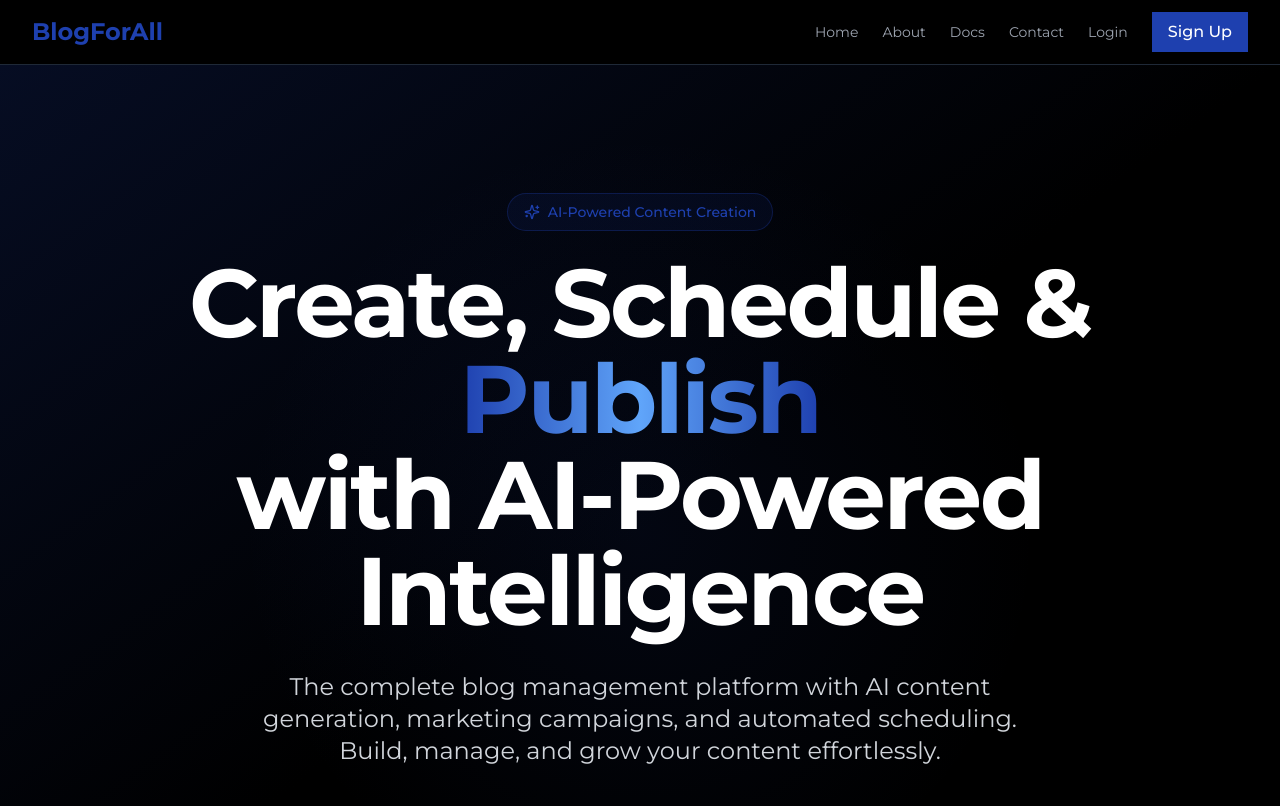
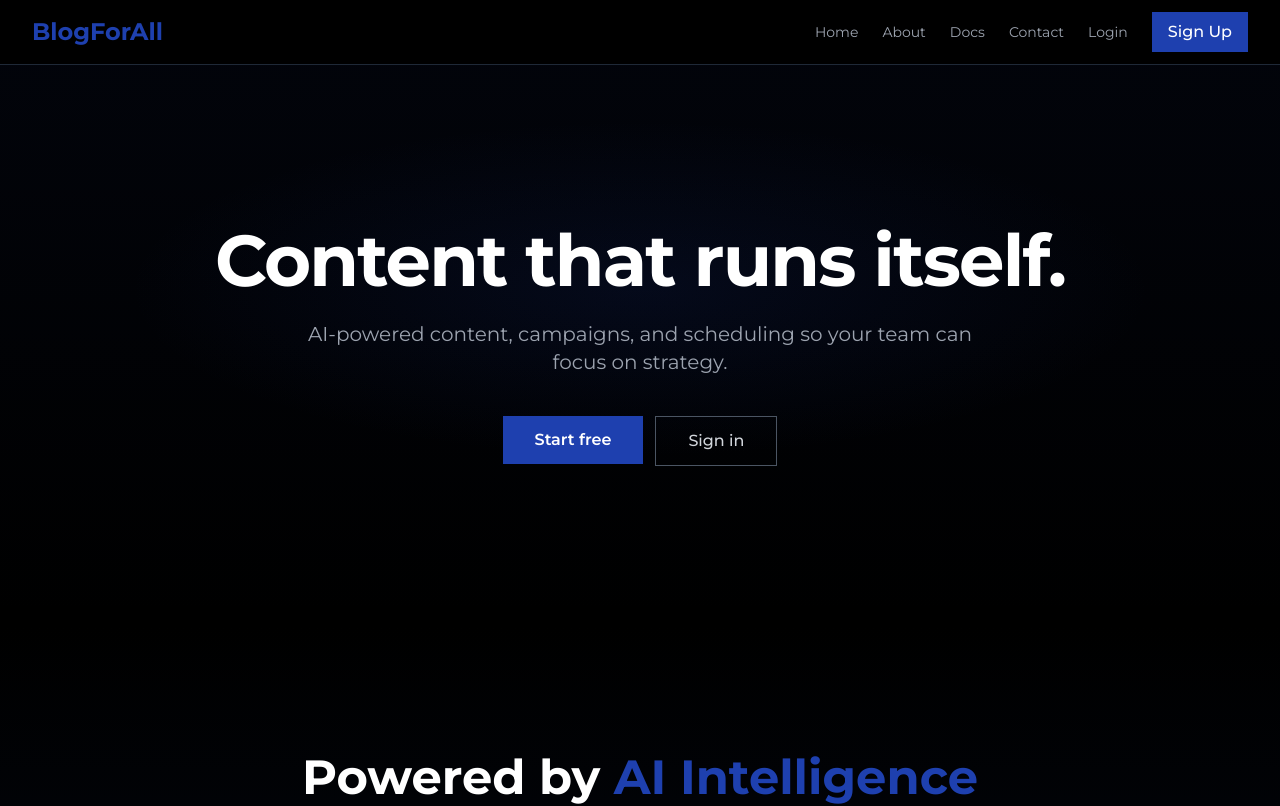
Before and after one commit to maceteligolden/blogforall, a Next.js app in the folder frontend/: page / in a window 1280 px wide. Shown: the top 806 px of the page. Built offline with nearby package versions, Linux system fonts and the light colour scheme.

Commit message:
Landing: add redesign plan and minimal hero (gradient, headline, subline, CTA)
Made-with: Cursor

```diff
--- a/frontend/app/page.tsx
+++ b/frontend/app/page.tsx
@@ -5,7 +5,7 @@ import { Button } from "@/components/ui/button";
 import { useAuthStore } from "@/lib/store/auth.store";
 import { LandingHeader } from "@/components/layout/landing-header";
 import { LandingFooter } from "@/components/layout/landing-footer";
-import { Sparkles, Calendar, Users, Zap, Code, BarChart3, Clock, Target, FileText, Globe, Key, Wand2 } from "lucide-react";
+import { Calendar, Users, Zap, Code, BarChart3, Clock, Target, FileText, Globe, Key, Wand2 } from "lucide-react";
 
 export default function Home() {
   const { isAuthenticated } = useAuthStore();
@@ -14,52 +14,35 @@ export default function Home() {
     <div className="min-h-screen bg-black text-white">
       <LandingHeader />
 
-      {/* Enhanced Hero Section */}
-      <section className="relative py-32 px-6 lg:px-8 overflow-hidden">
-        {/* Gradient Background */}
-        <div className="absolute inset-0 bg-gradient-to-br from-primary/20 via-black to-black pointer-events-none" />
-        <div className="absolute inset-0 bg-[radial-gradient(circle_at_50%_50%,rgba(30,64,175,0.1),transparent_50%)] pointer-events-none" />
-
-        <div className="relative max-w-5xl mx-auto text-center">
-          <div className="inline-block mb-6 px-4 py-2 bg-primary/10 border border-primary/30 rounded-full">
-            <span className="text-primary text-sm font-medium flex items-center gap-2">
-              <Sparkles className="w-4 h-4" />
-              AI-Powered Content Creation
-            </span>
-          </div>
-          <h1 className="text-6xl md:text-7xl lg:text-8xl font-bold mb-8 tracking-tight leading-tight">
-            Create, Schedule &{" "}
-            <span className="bg-gradient-to-r from-primary via-blue-400 to-primary bg-clip-text text-transparent">
-              Publish
-            </span>
-            <br />
-            with AI-Powered Intelligence
+      {/* Hero — minimal, conversion-focused */}
+      <section className="relative min-h-[70vh] flex items-center justify-center px-6 lg:px-8 overflow-hidden">
+        <div className="absolute inset-0 bg-[radial-gradient(ellipse_80%_60%_at_50%_40%,rgba(30,64,175,0.12),transparent_50%)] pointer-events-none" />
+        <div className="absolute inset-0 bg-gradient-to-b from-primary/[0.06] to-transparent pointer-events-none" />
+        <div className="relative max-w-4xl mx-auto text-center">
+          <h1 className="text-5xl sm:text-6xl lg:text-7xl font-bold tracking-tight text-white mb-6">
+            Content that runs itself.
           </h1>
-          <p className="text-xl md:text-2xl text-gray-300 mb-12 max-w-3xl mx-auto leading-relaxed">
-            The complete blog management platform with AI content generation, marketing campaigns,
-            and automated scheduling. Build, manage, and grow your content effortlessly.
+          <p className="text-lg sm:text-xl text-gray-400 max-w-2xl mx-auto mb-10">
+            AI-powered content, campaigns, and scheduling so your team can focus on strategy.
           </p>
-          <div className="flex flex-col sm:flex-row gap-4 justify-center">
+          <div className="flex flex-col sm:flex-row gap-3 justify-center">
             {!isAuthenticated && (
               <>
                 <Link href="/auth/signup">
-                  <Button className="bg-primary hover:bg-primary/90 text-white px-10 py-7 text-lg font-semibold shadow-lg shadow-primary/50 hover:shadow-xl hover:shadow-primary/50 transition-all">
-                    Start Free Trial
+                  <Button className="bg-primary hover:bg-primary/90 text-white px-8 py-6 text-base font-semibold">
+                    Start free
                   </Button>
                 </Link>
                 <Link href="/auth/login">
-                  <Button
-                    variant="outline"
-                    className="border-2 border-gray-700 text-gray-300 hover:bg-gray-800 hover:text-white hover:border-gray-600 px-10 py-7 text-lg font-semibold transition-all"
-                  >
-                    Sign In
+                  <Button variant="outline" className="border border-gray-600 text-gray-300 hover:bg-gray-800/80 hover:text-white px-8 py-6 text-base font-medium">
+                    Sign in
                   </Button>
                 </Link>
               </>
             )}
             {isAuthenticated && (
               <Link href="/dashboard">
-                <Button className="bg-primary hover:bg-primary/90 text-white px-10 py-7 text-lg font-semibold shadow-lg shadow-primary/50 hover:shadow-xl hover:shadow-primary/50 transition-all">
+                <Button className="bg-primary hover:bg-primary/90 text-white px-8 py-6 text-base font-semibold">
                   Go to Dashboard
                 </Button>
               </Link>
```
Also changed, not shown: 1 other file (tests, documents, lock files or other folders).
